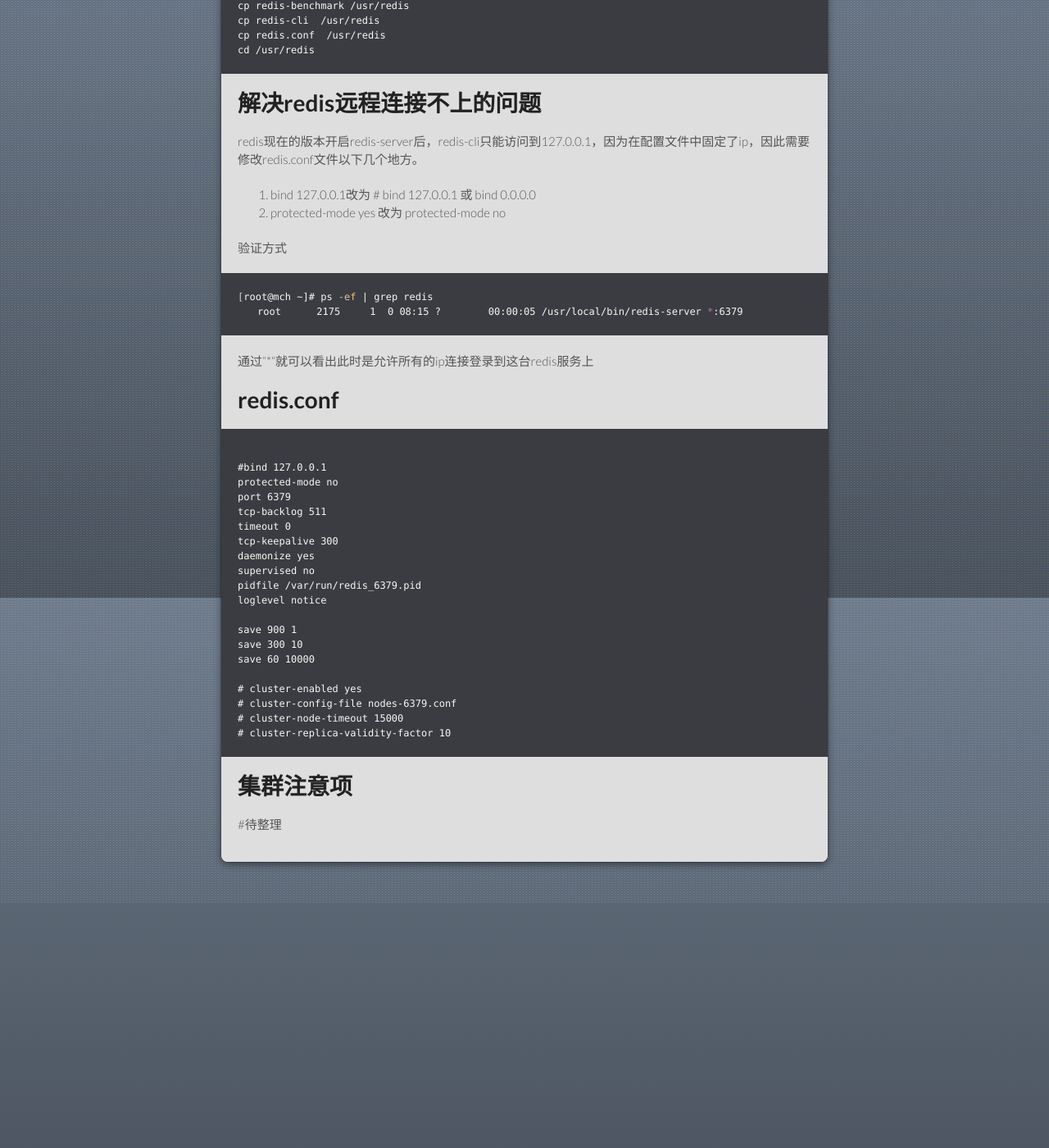
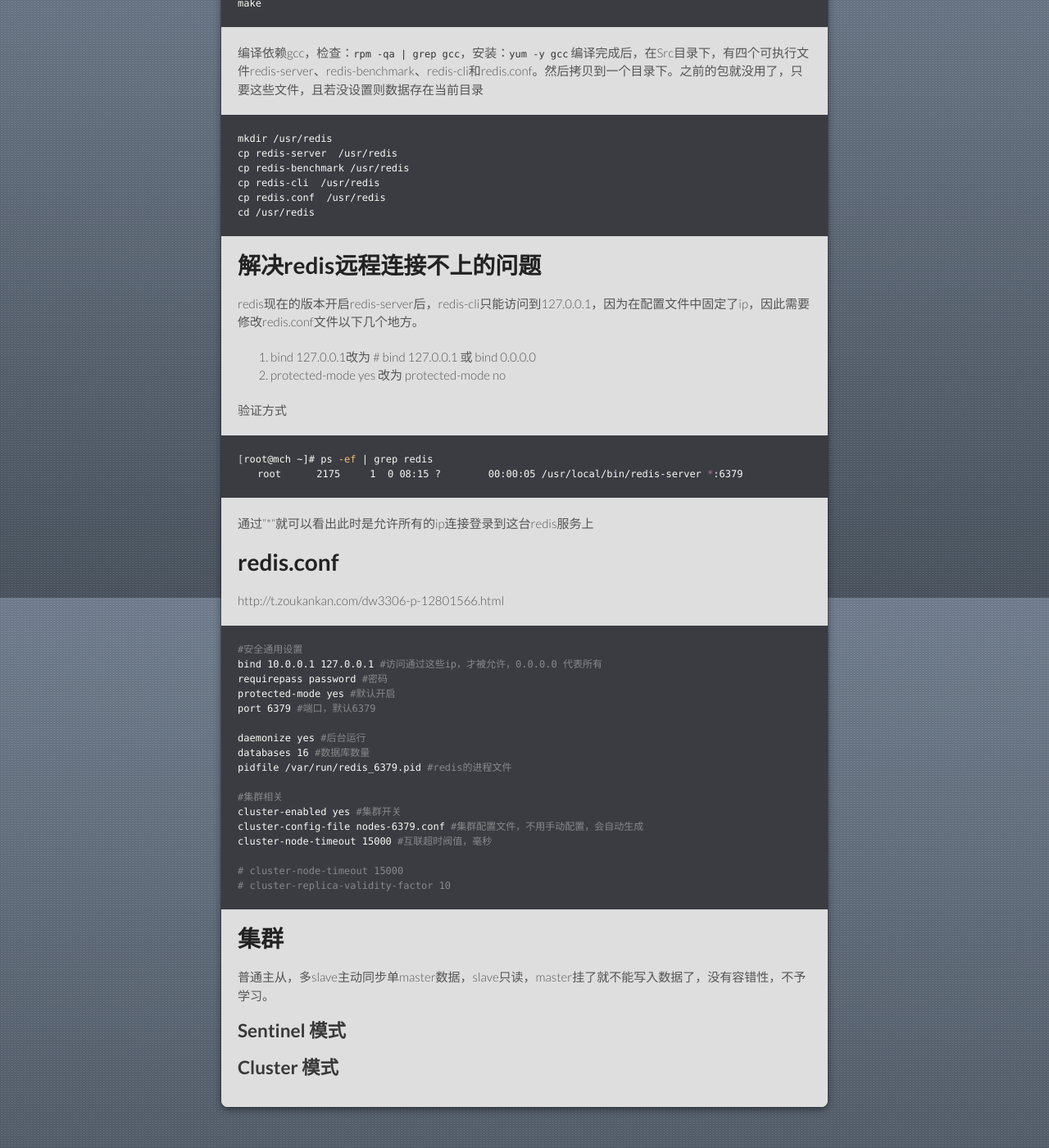
Before and after one commit to huchlo/blog, a Jekyll site: the page built from 笔记/程序员/数据库/Redis.md, in a window 1280 px wide and 1400 px high, scrolled down 1071 px. Shown: the whole window at 82% size. Built offline with Jekyll 4.4.1, drawn with Linux system fonts in a browser that asks for light colours; our own code applies the rules of GitHub Pages for plain Markdown files; before the commit the page ends 2172 px from its top, so only the background shows below that; some of the changed text lies outside the part shown.

Commit message:
vault backup: 2022-07-05 23:46:41

````diff
--- a/笔记/程序员/数据库/Redis.md
+++ b/笔记/程序员/数据库/Redis.md
@@ -25,6 +25,17 @@ redis> set foo bar
 OK
 redis> get foo
 "bar"
+
+info [section] #返回redis服务器的各种信息,section 可选项
+#Server 服务器相关信息
+#Clients 客户端相关信息
+#Memory 服务器内存
+#Persistence 持久化信息
+#Stats 通用统计数据
+#Replication 蛀虫复制相关信息
+#CPU cpu使用情况
+#Cluster 集群信息
+#KeySpace 键值对统计数量信息
 ```
 
 # 安装
@@ -60,28 +71,29 @@ redis现在的版本开启redis-server后，redis-cli只能访问到127.0.0.1，
 通过"\*"就可以看出此时是允许所有的ip连接登录到这台redis服务上
 
 # redis.conf
-```console
+http://t.zoukankan.com/dw3306-p-12801566.html
+```bash
+#安全通用设置
+bind 10.0.0.1 127.0.0.1 #访问通过这些ip，才被允许，0.0.0.0 代表所有
+requirepass password #密码
+protected-mode yes #默认开启
+port 6379 #端口，默认6379
 
-#bind 127.0.0.1
-protected-mode no
-port 6379
-tcp-backlog 511
-timeout 0
-tcp-keepalive 300
-daemonize yes
-supervised no
-pidfile /var/run/redis_6379.pid
-loglevel notice
+daemonize yes #后台运行
+databases 16 #数据库数量
+pidfile /var/run/redis_6379.pid #redis的进程文件
 
-save 900 1
-save 300 10
-save 60 10000
+#集群相关
+cluster-enabled yes #集群开关
+cluster-config-file nodes-6379.conf #集群配置文件，不用手动配置，会自动生成
+cluster-node-timeout 15000 #互联超时阀值，毫秒
 
-# cluster-enabled yes
-# cluster-config-file nodes-6379.conf
 # cluster-node-timeout 15000
 # cluster-replica-validity-factor 10
 ```
 
-# 集群注意项
-#待整理
+# 集群
+普通主从，多slave主动同步单master数据，slave只读，master挂了就不能写入数据了，没有容错性，不予学习。
+## Sentinel 模式
+
+## Cluster 模式
````
Also changed, not shown: 笔记/程序员/Linux.md (+5 -1 lines), 笔记/程序员/数据库/SQL/SQL.md (+13 -0 lines).
